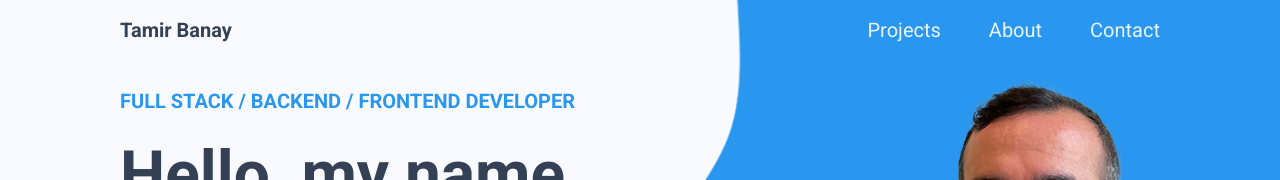
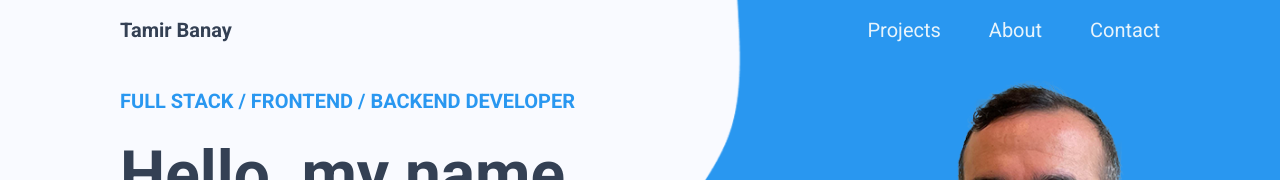
Before and after one commit to TamirBanay/my-personalSite, a React (Create React App) app in the folder my-personal-website/: page / in a window 1280 px wide. Shown: the top 180 px of the page. Built offline with nearby package versions, Linux system fonts and the light colour scheme.

Commit message:
change titles things

```diff
--- a/my-personal-website/src/componets/intro/Intro.jsx
+++ b/my-personal-website/src/componets/intro/Intro.jsx
@@ -5,13 +5,7 @@ import "./Intro.css";
 import { useEffect } from "react";
 import myCV from "./Tamir-Banay-FS&Front-end.pdf";
 
-import {
-  RecoilRoot,
-  atom,
-  selector,
-  useRecoilState,
-  useRecoilValue,
-} from "recoil";
+import { useRecoilState } from "recoil";
 import { _screenSize } from "../../services/atom";
 function Intro() {
   const [screenSize, setScreenSize] = useRecoilState(_screenSize);
@@ -35,7 +29,7 @@ function Intro() {
   return (
     <div className="main-intro">
       <div className="text-left">
-        <div className="titels">Full Stack / BackEnd / FrontEnd Developer</div>
+        <div className="titels">Full Stack / FrontEnd / BackEnd Developer</div>
         <div className="all-text">
           <div className="first-text">
             Hello, my name is <span className="name-color">Tamir Banay</span>
--- a/my-personal-website/src/componets/mySkills/Myskills.jsx
+++ b/my-personal-website/src/componets/mySkills/Myskills.jsx
@@ -17,8 +17,9 @@ function MySkills() {
           <div className="mySkills-title">FrontEnd</div>
           <div className="mySkills-list">
             <li>REACT</li>
+            <li>HTML</li>
             <li>CSS</li>
-            <li>HTML</li>
+            <li>RECOIL</li>
             <li>MUI</li>
             <li>BOOTSTRAP</li>
           </div>
@@ -39,7 +40,7 @@ function MySkills() {
           <div className="mySkills-list">
             <li>PYTHON</li>
             <li>JAVA</li>
-            <li>JAVA-SCRIPT</li>
+            <li>JAVA SCRIPT</li>
             <li>C / C++</li>
             <li>ASSEMBLY</li>
           </div>
```
